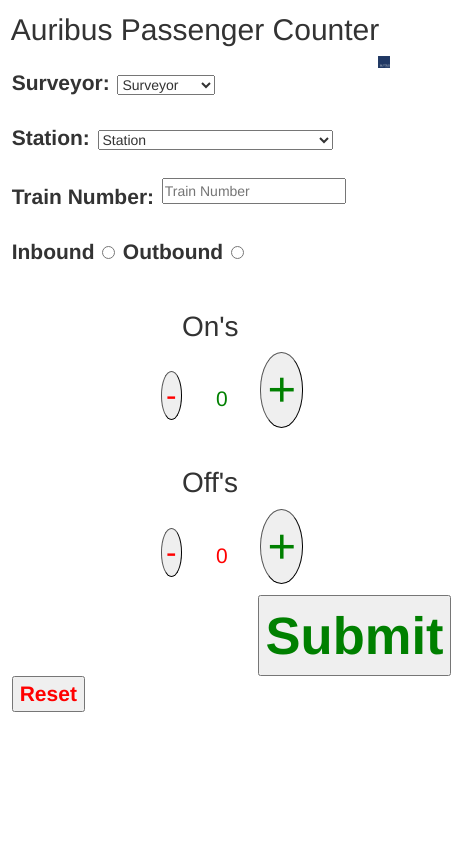
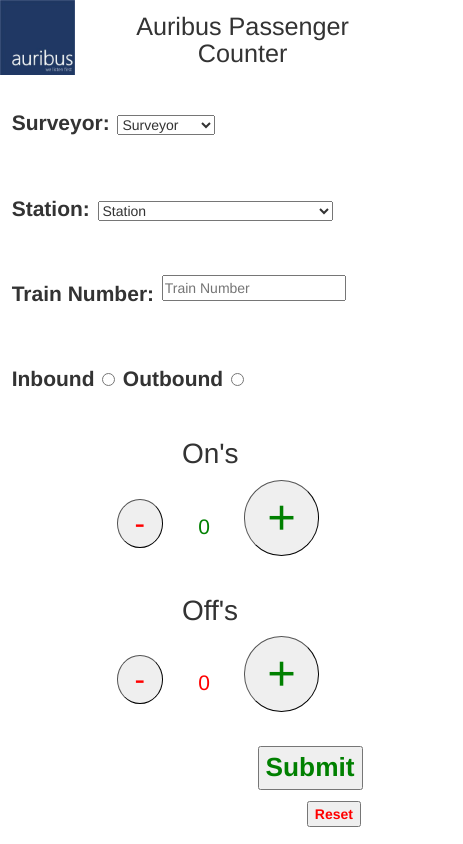
Before and after one commit to Yaman-Habip/AuribusPassengerCounter, a plain HTML site: page public/index.html in a window 390 px wide. Shown: the whole page, 463 px wide, since content can reach past the window. Drawn offline with nearby package versions, Linux system fonts and the light colour scheme; a script that the page names is missing.

Commit message:
iPhone adjustment

```diff
--- a/public/index.html
+++ b/public/index.html
@@ -6,7 +6,6 @@
         Auribus Passenger Counter
     </title>
     <meta charset="UTF-8" />
-    <meta http-equiv="X-UA-Compatible" content="IE=edge" />
     <meta name="viewport" content="width=device-width, initial-scale=1.0" />
     <link rel="stylesheet" href="https://maxcdn.bootstrapcdn.com/bootstrap/3.4.1/css/bootstrap.min.css">
     <script src="https://ajax.googleapis.com/ajax/libs/jquery/3.6.0/jquery.min.js"></script>
@@ -20,10 +19,10 @@
 
 <body>
     <div id="header" class="row">
-        <h2 class="col-sm-6 text-center t">
+        <img src="images/logo.jpeg" alt="Auribus Consulting" class="logo col-xs-1">
+        <h2 class="col-xs-8 text-center t">
             Auribus Passenger Counter
         </h2>
-        <img src="images/logo.jpeg" alt="Auribus Consulting" class="logo col-sm-2">
     </div>
     <div id="survey">
         <div id="dropdowns">
@@ -227,10 +226,10 @@
             <button id="submit">
                 <strong>Submit</strong>
             </button>
-            <button id="reset" onclick="location.reload()">
-                <strong>Reset</strong>
-            </button>
         </div>
+        <button id="reset" onclick="location.reload()">
+            <strong>Reset</strong>
+        </button>
     </div>
 
     <script type="module">
--- a/public/style.css
+++ b/public/style.css
@@ -1,11 +1,11 @@
 .logo {
-  width: 10%;
-  float: right;
+  width: 25%;
 }
 
 label {
   font-size: 150%;
   margin-right: 1%;
+  margin-top: 8%;
 }
 
 .out {
@@ -20,8 +20,8 @@ label {
 
 .plus {
   color: green;
-  padding-left: 2.7%;
-  padding-right: 2.7%;
+  padding-left: 8%;
+  padding-right: 8%;
   font-size: 350%;
   padding-bottom: 1%;
   touch-action: manipulation;
@@ -30,8 +30,8 @@ label {
 
 .minus {
   color: red;
-  padding-left: 1.9%;
-  padding-right: 1.9%;
+  padding-left: 6%;
+  padding-right: 6%;
   font-size: 225%;
   touch-action: manipulation;
   outline: none;
@@ -62,7 +62,7 @@ h3 {
 }
 
 #counter {
-  margin-left: 37.5%;
+  margin-left: 25.5%;
 }
 
 .t {
@@ -85,14 +85,16 @@ textarea {
 
 #reset {
   color: red;
+  margin-left: 78%;
+  margin-top: 3%;
 }
 
 #submit {
-  font-size: 250%;
+  font-size: 125%;
 }
 
 #submits {
-  margin-top: 3%;
+  margin-top: 9%;
   font-size: 150%;
 }
 
@@ -103,3 +105,8 @@ textarea {
 .number_container {
   width: 4em;
 }
+
+h2 {
+  font-size: 180%;
+  margin-left: 3%;
+}
```
Also changed, not shown: 1 other file.
